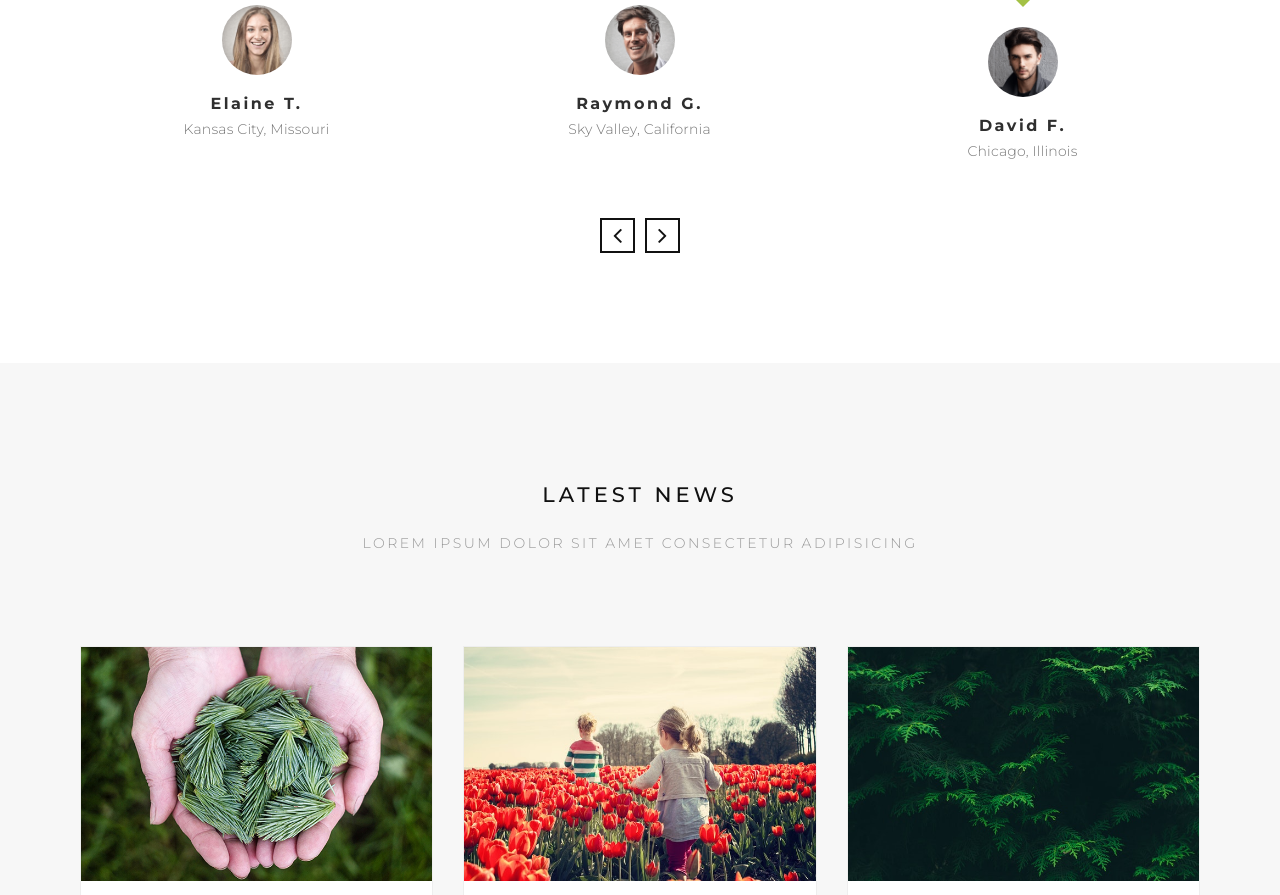
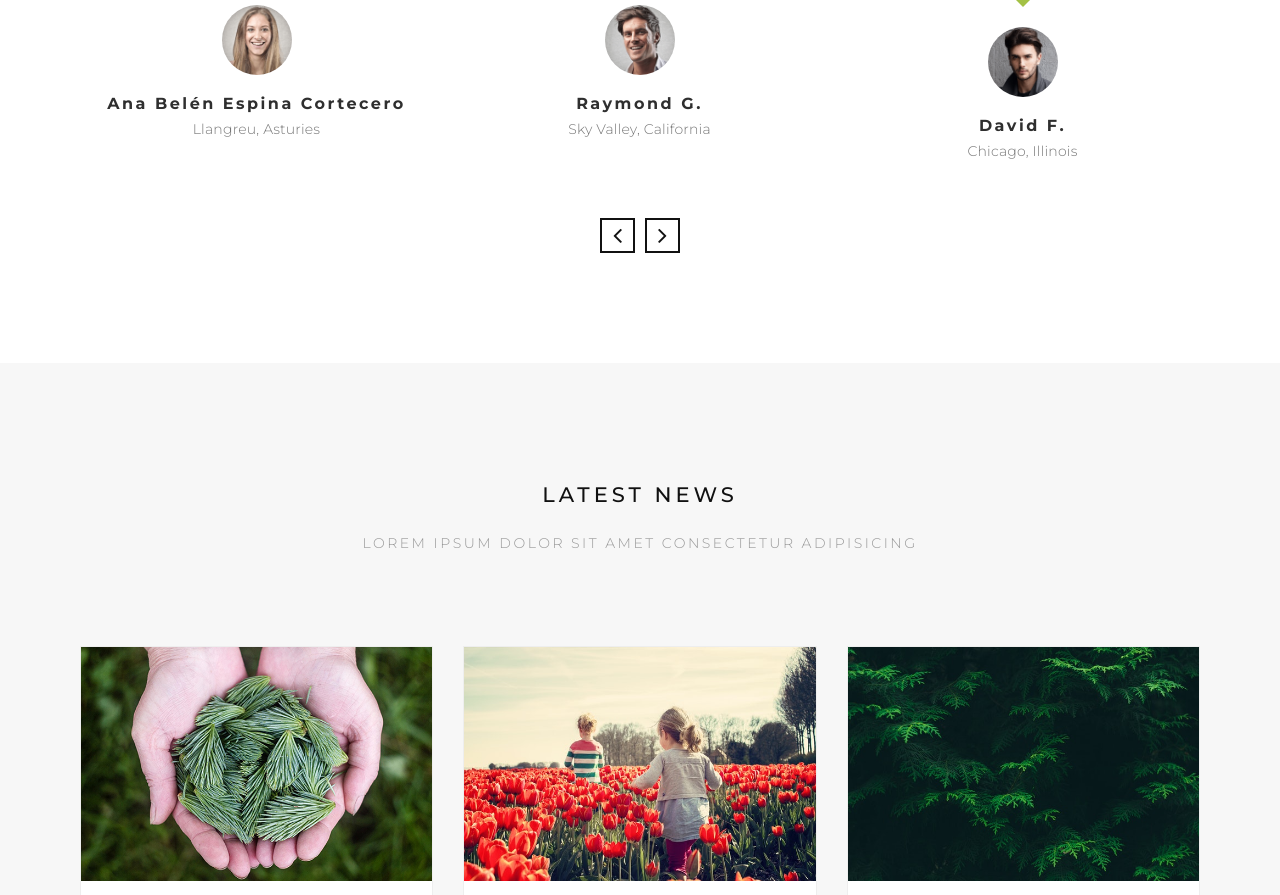
Before and after one commit to AnaBec/repositorioAnaBec, a plain HTML site: page index.html in a window 1280 px wide. Shown: the part 2650-3545 px from the top of the page. Drawn offline with Linux system fonts and the light colour scheme; some packages are replaced by stand-ins of ours.

Commit message:
Cambio nombre y localidad

```diff
--- a/index.html
+++ b/index.html
@@ -331,8 +331,8 @@
 											</div>
 											<div class="tcards_header">
 												<div class="tcards-image"><img src="images/partner3.png" alt=""></div>
-												<h4 class="tcards-name">Elaine T.</h4>
-												<p class="tcards-job">Kansas City, Missouri</p>
+												<h4 class="tcards-name">Ana Belén Espina Cortecero</h4>
+												<p class="tcards-job">Llangreu, Asturies</p>
 											</div>
 										</div>
 									</div>
```
